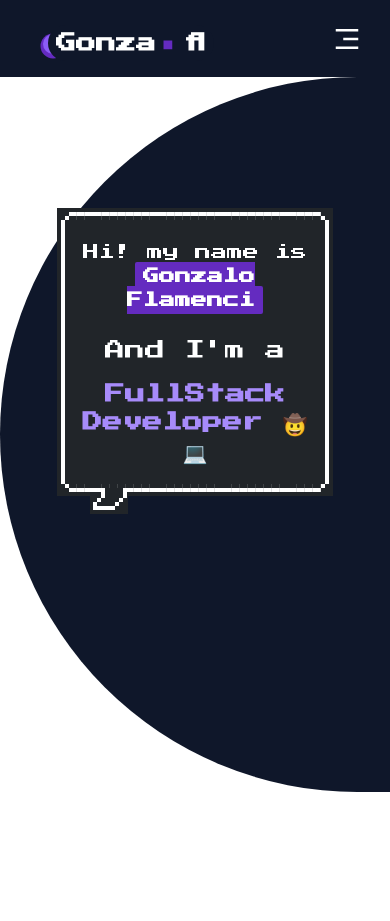
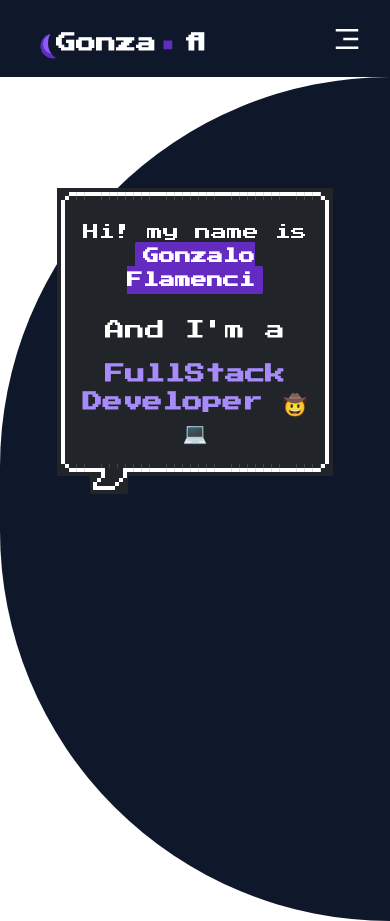
Before and after one commit to gonza-fl/gz.web, a React (Vite) app: page / in a window 390 px wide. Before the commit the page ends 844 px from the top, so only its background shows below. Built offline with nearby package versions, Linux system fonts and the light colour scheme.

Commit message:
fix hero layout

```diff
--- a/src/components/Hero/Hero.jsx
+++ b/src/components/Hero/Hero.jsx
@@ -2,8 +2,8 @@ import ProfileCard from '../ProfileCard/ProfileCard';
 
 const Hero = () => {
   return (
-    <section className='h-[80vh] absolute -z-10 lg:static'>
-      <div className='text-white  flex justify-center pt-10 bg-slate-900 rounded-bl-full rounded-tl-full md:rounded-t-none md:rounded-bl-full lg:rounded-bl-none lg:rounded-br-[100%]'>
+    <section className='relative -z-10 lg:static'>
+      <div className='h-[100vh] md:h-auto text-white md:w-[100vw] flex justify-center pt-5 bg-slate-900 rounded-bl-full rounded-tl-full md:rounded-t-none md:rounded-bl-full lg:rounded-bl-none lg:rounded-br-[100%]'>
         <ProfileCard />
       </div>
     </section>
```
